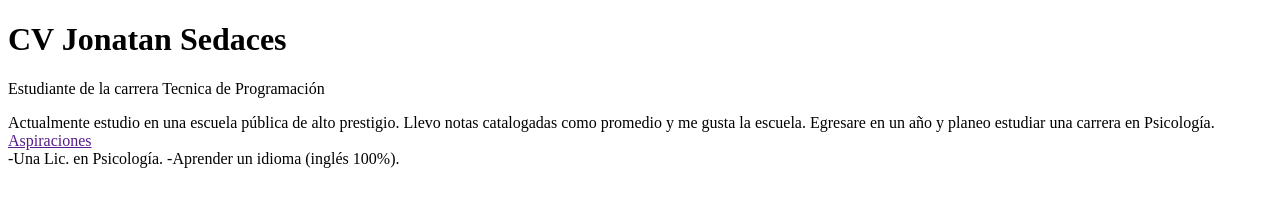
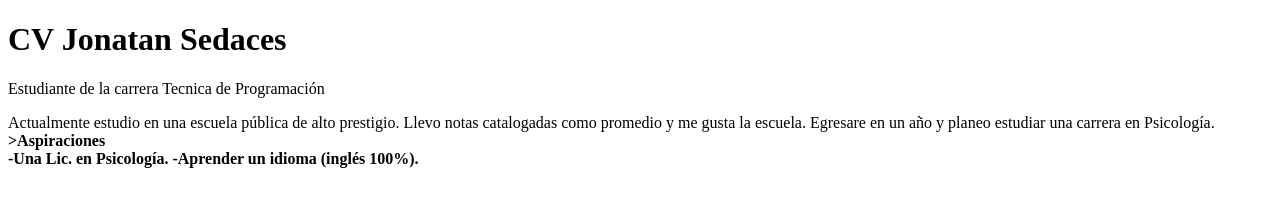
Before and after one commit to jonatansedaces/jonatansedaces.github.io, a plain HTML site: page index.html in a window 1280 px wide. Drawn offline with Linux system fonts and the light colour scheme.

Commit message:
index.html

```diff
--- a/index.html
+++ b/index.html
@@ -11,7 +11,7 @@
 
     <p> Estudiante de la carrera Tecnica de Programación </p>
     <div class="estudiante">Actualmente estudio en una escuela pública de alto prestigio. Llevo notas catalogadas como promedio y me gusta la escuela. Egresare en un año y planeo estudiar una carrera en Psicología. </div>
-    <a href=>Aspiraciones</a>
+    <strong>>Aspiraciones</a>
     <div class="estudiante"> -Una Lic. en Psicología.
                              -Aprender un idioma (inglés 100%).</div>
 </body>
```
